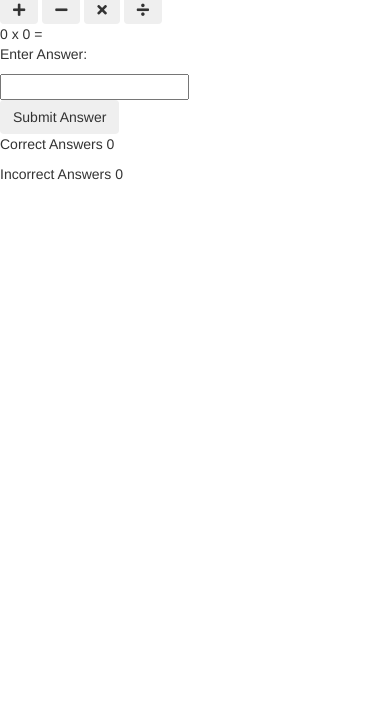
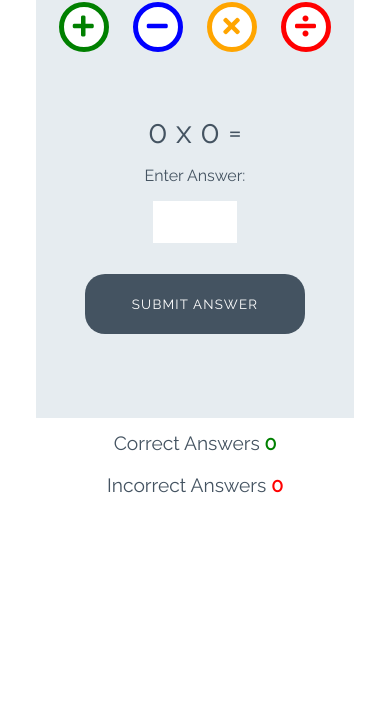
Before and after one commit to SLeighton-dot-com/Love-Maths, a plain HTML site: page index.html in a window 390 px wide. Shown: the part 122-844 px from the top of the page. Drawn offline with nearby package versions, Linux system fonts and the light colour scheme.

Commit message:
Add styles for game

```diff
--- a/assets/css/style.css
+++ b/assets/css/style.css
@@ -0,0 +1,246 @@
+/* --------- Global style */
+
+body {
+    background-color: white;
+    font-family: "Raleway", sans-serif;
+    color: #445361;
+    text-align: center;
+}
+
+/* --------- Heading */
+
+.heading {
+    text-align: center;
+    font-size: 2.5rem;
+}
+
+.logo {
+    height: 40px;
+    padding-right: 5px;
+}
+
+/* --------- Game layout */
+
+.game-area {
+    background-color: #E6ECF0;
+    box-sizing: border-box;
+    width: 85%;
+    height: 65vh;
+    max-height: 450px;
+    max-width: 830px;
+    margin-left: auto;
+    margin-right: auto;
+    padding: 1%;
+}
+
+.question-area {
+    width: 50%;
+    font-size: 2rem;
+    margin: auto;
+    padding: 50px 0;
+}
+
+.question-area span {
+    padding: 0 15px;
+}
+
+.score-area {
+    margin: 5px auto;
+    width: 60%;
+    font-size: 1.2rem;
+}
+
+.controls-area {
+    width: 85%;
+    margin: 30px auto;
+}
+
+#score {
+    color: green;
+    font-weight: bold;
+}
+
+#incorrect {
+    color: red;
+    font-weight: bold;
+}
+
+.answer-message {
+    display: none;
+    font-size: 1rem;
+}
+
+#answer-box {
+    border: none;
+    color: #445361;
+    display: inline-block;
+    height: 40px;
+    width: 80px;
+    font-size: 1.2rem;
+}
+
+.scores {
+    display: inline-block;
+    padding: 25px;
+}
+
+/* --------- Buttons */
+
+.btn {
+    width: 220px;
+    height: 60px;
+    font-family: "Raleway", sans-serif;
+    text-transform: uppercase;
+    letter-spacing: 1.2px;
+    color: white;
+}
+
+.btn:focus {
+    outline: none;
+}
+
+.btn--big {
+    padding-top: 10px;
+    border-radius: 50%;
+    background-color: white;
+    border: 10px solid;
+    width: 100px;
+    height: 100px;
+    font-size: 3.2rem;
+    margin: 0 30px;
+    transition: all 0.5s;
+}
+
+.btn--blue {
+    border-color: blue;
+    color: blue;
+}
+
+.btn--blue:active,
+.btn--blue:hover {
+    background-color: darkblue;
+    color: white;
+}
+
+.btn--orange {
+    border-color: orange;
+    color: orange;
+}
+
+.btn--orange:active,
+.btn--orange:hover {
+    background-color: darkorange;
+    color: white;
+}
+
+.btn--red {
+    border-color: red;
+    color: red;
+}
+
+.btn--red:active,
+.btn--red:hover {
+    background-color: darkred;
+    color: white;
+}
+
+.btn--green {
+    border-color: green;
+    color: green;
+}
+
+.btn--green:active,
+.btn--green:hover {
+    background-color: darkgreen;
+    color: white;
+}
+
+.btn--gray {
+    margin-top: 25px;
+    background-color: #445361;
+    border: 1px transparent;
+    border-radius: 20px;
+}
+
+.btn--gray:active,
+.btn--gray:hover {
+    background-color: #0d1013;
+}
+
+/* --------- Media queries */
+
+@media (max-width: 414px) {
+    .controls-area {
+        width: 100%;
+    }
+
+    .btn--big {
+        margin: 0 10px;
+        padding: 5px;
+        border: 5px solid;
+        width: 50px;
+        height: 50px;
+        font-size: 1.5rem;
+    }
+
+    .btn--big::after {
+        font-size: 0.6rem;
+        left: -0.7rem;
+    }
+
+    .question-area {
+        padding: 10% 0;
+        width: 100%;
+    }
+
+    .question-area span {
+        padding: 0;
+    }
+
+    .answer-message {
+        display: block;
+    }
+
+    #answer-box {
+        display: block;
+        margin: 0 auto;
+    }
+
+    .btn--gray {
+        margin-top: 0;
+    }
+
+    .score-area {
+        width: 100%;
+    }
+
+    .scores {
+        margin: 0.5em auto;
+        display: block;
+        padding: 5px;
+    }
+
+    .heading {
+        font-size: 2rem;
+    }
+}
+
+@media (max-width: 320px) {
+    .game-area {
+        height: 70vh;
+    }
+
+    .controls-area {
+        width: 75%;
+        margin: 10px auto;
+    }
+
+    .btn--big {
+        margin: 10px 10px;
+    }
+
+    .question-area {
+        padding: 10px 0;
+    }
+
+}
--- a/index.html
+++ b/index.html
@@ -1,37 +1,36 @@
-html
 <!DOCTYPE html>
 <html lang="en">
 
 <head>
     <meta charset="UTF-8">
     <meta name="viewport" content="width=device-width, initial-scale=1.0">
-    <meta http-equiv="X-UA-Compatible" content="ie=edge">
-    <meta name="Description" content="Enter your description here" />
-    <link rel="stylesheet" href="https://cdnjs.cloudflare.com/ajax/libs/twitter-bootstrap/3.3.7/css/bootstrap.min.css">
-    <link rel="stylesheet" href="https://cdnjs.cloudflare.com/ajax/libs/font-awesome/5.15.4/css/all.min.css">
+
+    <!-- font awesome and google fonts -->
     <link rel="stylesheet" href="https://use.fontawesome.com/releases/v5.7.2/css/all.css"
         integrity="sha384-fnmOCqbTlWIlj8LyTjo7mOUStjsKC4pOpQbqyi7RrhN7udi9RwhKkMHpvLbHG9Sr" crossorigin="anonymous">
     <link href="https://fonts.googleapis.com/css?family=Raleway%7CRighteous" rel="stylesheet">
+
     <link rel="stylesheet" href="assets/css/style.css">
-    <title>Title</title>
+    <title>Document</title>
 </head>
 
 <body>
-    <h1 class="heading"><img class="logo" src="assets/images/logo.png" alt="logo"> Love Maths
+    <h1 class="heading">
+        <img class="logo" src="assets/images/logo.png" alt="logo"> Love Maths
     </h1>
 
     <div class="game-area">
         <div class="controls-area">
-            <button class="btn btn--big btn--green">
+            <button data-type="addition" class="btn btn--big btn--green">
                 <i class="fas fa-plus"></i>
             </button>
-            <button class="btn btn--big btn--blue">
+            <button data-type="subtract" class="btn btn--big btn--blue">
                 <i class="fas fa-minus"></i>
             </button>
-            <button class="btn btn--big btn--orange">
+            <button data-type="multiply" class="btn btn--big btn--orange">
                 <i class="fas fa-times"></i>
             </button>
-            <button class="btn btn--big btn--red">
+            <button data-type="division" class="btn btn--big btn--red">
                 <i class="fas fa-divide"></i>
             </button>
         </div>
@@ -43,10 +42,10 @@ html
             <p class="answer-message">Enter Answer:</p>
             <input id="answer-box" type="number">
         </div>
-        <button class="btn btn--gray">Submit Answer</button>
+        <button data-type="submit" class="btn btn--gray">Submit Answer</button>
     </div>
 
-    <div class="score area">
+    <div class="score-area">
         <p class="scores">Correct Answers <span id="score">0</span></p>
         <p class="scores">Incorrect Answers <span id="incorrect">0</span></p>
     </div>
```
